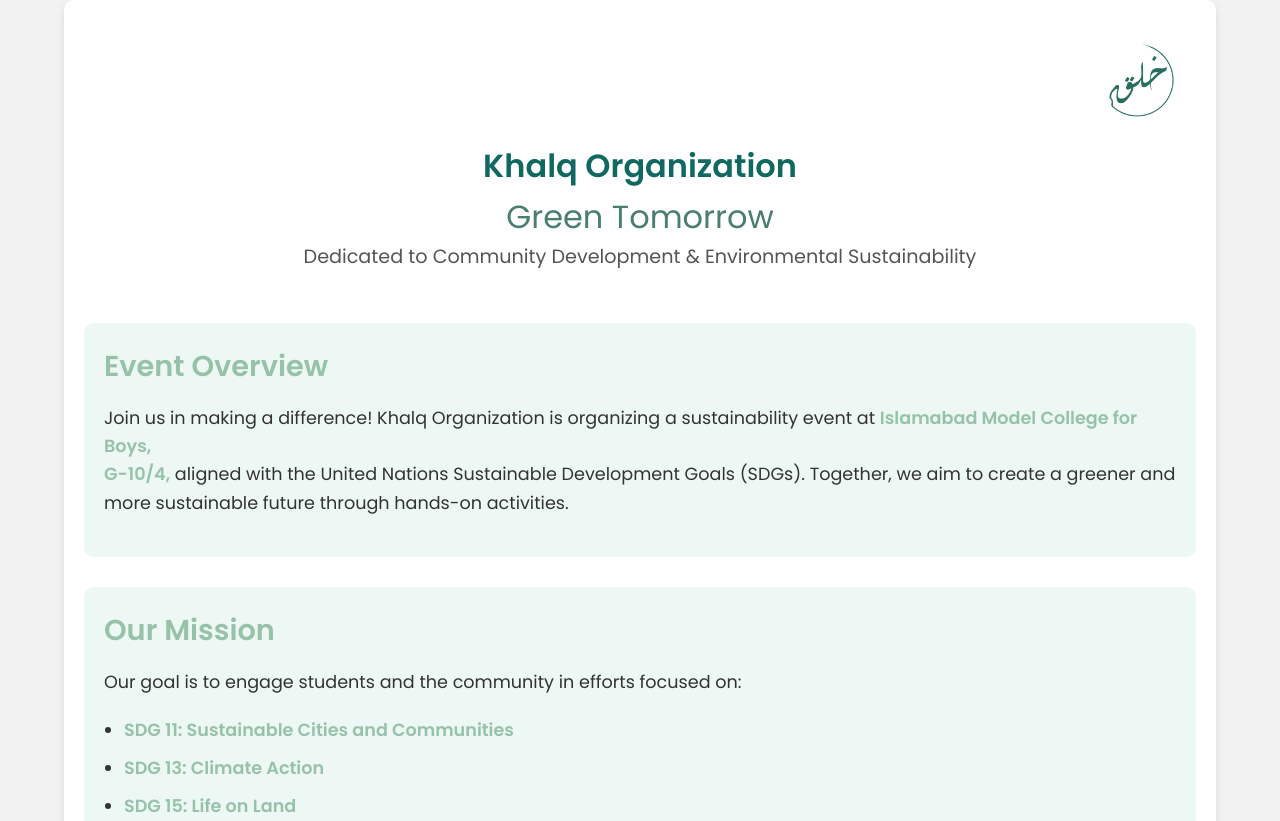
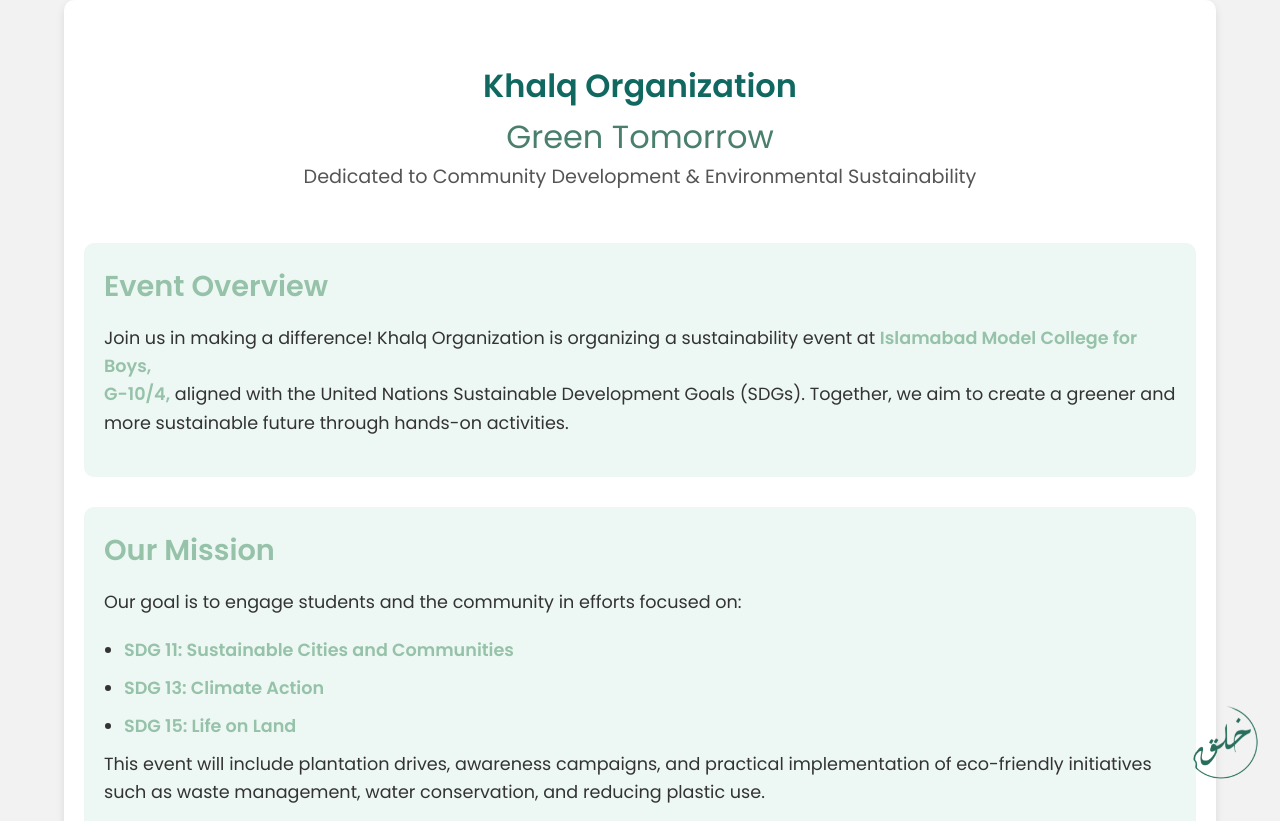
Before and after one commit to alirnaqvi/Green-Tomorrow, a plain HTML site: page index.html in a window 1280 px wide. Shown: the top 821 px of the page. Drawn offline with Linux system fonts and the light colour scheme.

Commit message:
Update khalq.css

```diff
--- a/khalq.css
+++ b/khalq.css
@@ -22,12 +22,12 @@ body {
     border-radius: 10px;
 }
 
-/* Logo positioning at the top right */
+/* Logo fixed to the bottom right */
 .logo {
-    position: absolute;
-    top: 20px; /* Adjust top to ensure space for the title */
-    right: 20px; /* Move logo to the right */
-    max-width: 70px; /* Decrease logo size */
+    position: fixed;
+    bottom: 20px; /* Distance from the bottom of the screen */
+    right: 20px; /* Distance from the right edge of the screen */
+    max-width: 70px; /* Adjust size as needed */
     height: auto;
     z-index: 10; /* Ensure logo stays above other elements */
 }
@@ -35,16 +35,15 @@ body {
 /* Header Styles */
 header {
     text-align: center;
-    padding: 40px 20px 20px; /* Adjust padding to ensure space for logo and title */
+    padding: 40px 20px 20px; /* Adjust padding to ensure space for title */
     position: relative;
-    padding-top: 100px; /* Add top padding to make space for the logo */
 }
 
 header h1 {
     color: #106861; /* Darker color for "Khalq Organization" */
     font-size: 2em; /* Decrease font size of title */
     font-weight: 600;
-    margin-top: 20px; /* Add margin-top to create space from the logo */
+    margin-top: 0; /* Remove margin-top to adjust based on padding */
 }
 
 header h1 span {
@@ -120,11 +119,6 @@ section:hover {
 
     .logo {
         max-width: 50px; /* Further decrease logo size on smaller screens */
-        top: 20px; /* Adjust position for smaller screens */
-    }
-
-    header {
-        padding-top: 80px; /* Adjust top padding for smaller screens */
     }
 
     section h2 {
```
